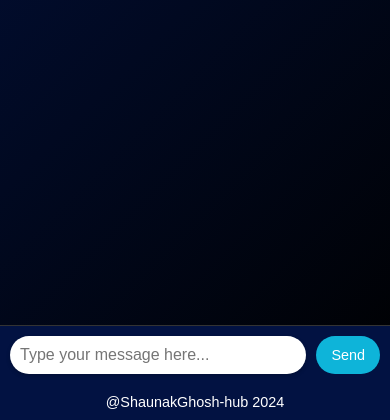
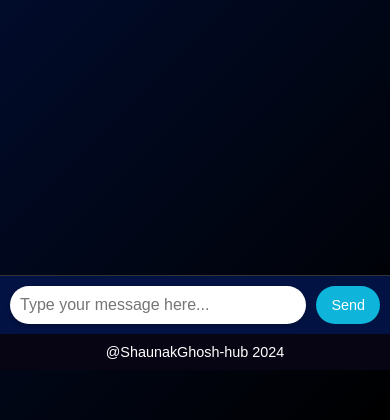
Before and after one commit to ShaunakGhosh-hub/Gbot, a Flask app: page / in a window 390 px wide. Shown: the part 424-844 px from the top of the page. Run offline with Flask 2, Linux system fonts and the light colour scheme.

Commit message:
Update styles.css

```diff
--- a/static/styles.css
+++ b/static/styles.css
@@ -104,7 +104,7 @@ button:hover {
 
 footer {
     text-align: center;
-    background-color: #021242;
+    background-color: #070513;
     padding: 10px;
     color: white;
     font-size: 0.9em;
@@ -123,4 +123,8 @@ footer {
         padding: 8px 15px;
         font-size: 0.9em;
     }
+    footer{
+        margin-bottom: 50px;
+
+    }
 }
```
